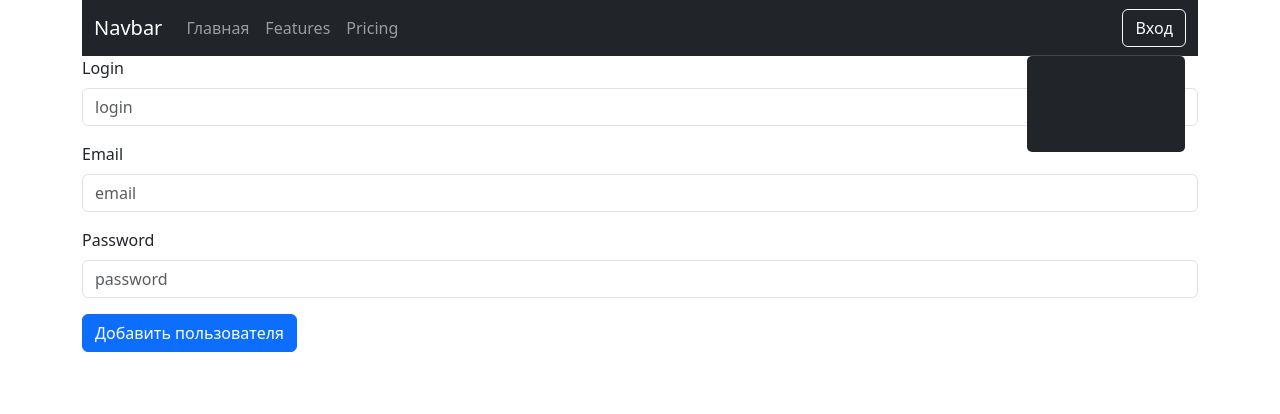
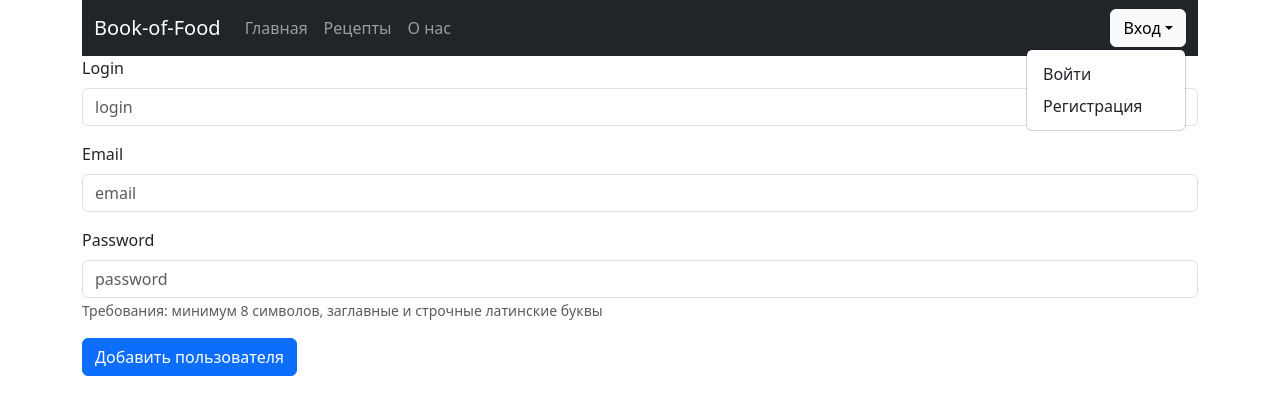
Before and after one commit to radicalHighway/Book-of-food, a React (Vite) app in the folder CLIENT/: page /signup in a window 1280 px wide. Both pictures are taken after a click on the button "Вход". Shown: the top 414 px of the page. Built offline with nearby package versions, Linux system fonts and the light colour scheme; no server answers.

Commit message:
Registervalid

```diff
--- a/CLIENT/src/components/widgets/NavigationPanel.jsx
+++ b/CLIENT/src/components/widgets/NavigationPanel.jsx
@@ -1,76 +1,139 @@
-import React, { useEffect, useRef, useState } from 'react'
-import Container from 'react-bootstrap/Container';
-import Button from 'react-bootstrap/esm/Button';
-import Nav from 'react-bootstrap/Nav';
-import Navbar from 'react-bootstrap/Navbar';
+
+import React from 'react';
+import { Navbar, Container, Nav, Button, Dropdown } from 'react-bootstrap';
 import { Link } from 'react-router-dom';
 
 export default function NavigationPanel({ handleLogout, user }) {
-  const [showDropdown, setShowDropdown] = useState(false); // состояние для  управления видимостью выпадающего меню
-// Ссылка на DOM-элемент для обработки кликов вне меню
-const dropdownRef = useRef(null);
-
-// Эффект для обработки кликов вне области меню
-useEffect(() => {
-  const handleClickOutside = (event) => {
-    // Если клик был вне элемента dropdownRef, закрываем меню
-    if (dropdownRef.current && !dropdownRef.current.contains(event.target)) {
-      setShowDropdown(false);
-    }
-  };
-// Добавляем обработчик при монтировании компонента
-document.addEventListener('mousedown', handleClickOutside);
- // Удаляем обработчик при размонтировании (очистка эффекта)
- return () => document.removeEventListener('mousedown', handleClickOutside);
-}, []); // Пустой массив зависимостей - эффект выполняется только при монтировании
-
-
-
   return (
-  <Navbar bg="dark" data-bs-theme="dark">
+    <Navbar bg="dark" variant="dark" expand="lg">
       <Container>
-      <Navbar.Brand as={Link} to="/">Navbar</Navbar.Brand>
+        <Navbar.Brand as={Link} to="/">Book-of-Food</Navbar.Brand>
+        <Navbar.Toggle aria-controls="basic-navbar-nav" />
+        <Navbar.Collapse id="basic-navbar-nav">
           <Nav className="me-auto">
             <Nav.Link as={Link} to="/">Главная</Nav.Link>
-        <Nav.Link href="#features">Features</Nav.Link>
-        <Nav.Link href="#pricing">Pricing</Nav.Link>
+            <Nav.Link as={Link} to="/recipes">Рецепты</Nav.Link>
+            <Nav.Link as={Link} to="/about">О нас</Nav.Link>
           </Nav>
+
           <Nav>
             {user.status !== "logged" ? (
-          <div ref={dropdownRef} className="position-relative">
-            <Button
-              variant="outline-light"
-              onClick={() => setShowDropdown(!showDropdown)}
-            >
+              <Dropdown align="end">
+                <Dropdown.Toggle variant="outline-light" id="dropdown-auth">
                   Вход
+                </Dropdown.Toggle>
+
+                <Dropdown.Menu>
+                  <Dropdown.Item as={Link} to="/signin">
+                    Войти
+                  </Dropdown.Item>
+                  <Dropdown.Item as={Link} to="/signup">
+                    Регистрация
+                  </Dropdown.Item>
+                </Dropdown.Menu>
+              </Dropdown>
+            ) : (
+              <Button variant="outline-danger" onClick={handleLogout}>
+                Выход
               </Button>
-            {showDropdown && (
-              <div className="dropdown-menu show position-absolute end-0 mt-2">
-                <Link
-                  to="/signin"
-                  className="dropdown-item d-block px-3 py-2 text-decoration-none text-dark"
-                  onClick={() => setShowDropdown(false)}
-                >
-                  Войти
-                </Link>
-                <Link
-                  to="/signup"
-                  className="dropdown-item d-block px-3 py-2 text-decoration-none text-dark"
-                  onClick={() => setShowDropdown(false)}
-                >
-                  Регистрация
-                </Link>
-              </div>
-            )}
-          </div>
-        ) : (
-          <Button onClick={handleLogout}>Выход</Button>
             )}
           </Nav>
+        </Navbar.Collapse>
       </Container>
     </Navbar>
   );
 }
+
+
+
+
+
+
+
+
+
+
+
+
+
+
+
+// import React, { useEffect, useRef, useState } from 'react'
+// import Container from 'react-bootstrap/Container';
+// import Button from 'react-bootstrap/esm/Button';
+// import Nav from 'react-bootstrap/Nav';
+// import Navbar from 'react-bootstrap/Navbar';
+// import { Link } from 'react-router-dom';
+
+
+
+
+// export default function NavigationPanel({ handleLogout, user }) {
+//   const [showDropdown, setShowDropdown] = useState(false); // состояние для  управления видимостью выпадающего меню
+// // Ссылка на DOM-элемент для обработки кликов вне меню
+// const dropdownRef = useRef(null);
+
+// // Эффект для обработки кликов вне области меню
+// useEffect(() => {
+//   const handleClickOutside = (event) => {
+//     // Если клик был вне элемента dropdownRef, закрываем меню
+//     if (dropdownRef.current && !dropdownRef.current.contains(event.target)) {
+//       setShowDropdown(false);
+//     }
+//   };
+// // Добавляем обработчик при монтировании компонента
+// document.addEventListener('mousedown', handleClickOutside);
+//  // Удаляем обработчик при размонтировании (очистка эффекта)
+//  return () => document.removeEventListener('mousedown', handleClickOutside);
+// }, []); // Пустой массив зависимостей - эффект выполняется только при монтировании
+
+
+
+// return (
+//   <Navbar bg="dark" data-bs-theme="dark">
+//     <Container>
+//       <Navbar.Brand as={Link} to="/">Navbar</Navbar.Brand>
+//       <Nav className="me-auto">
+//         <Nav.Link as={Link} to="/">Главная</Nav.Link>
+//         <Nav.Link href="#features">Features</Nav.Link>
+//         <Nav.Link href="#pricing">Pricing</Nav.Link>
+//       </Nav>
+//       <Nav>
+//         {user.status !== "logged" ? (
+//           <div ref={dropdownRef} className="position-relative">
+//             <Button
+//               variant="outline-light"
+//               onClick={() => setShowDropdown(!showDropdown)}
+//             >
+//               Вход
+//             </Button>
+//             {showDropdown && (
+//               <div className="dropdown-menu show position-absolute end-0 mt-2">
+//                 <Link
+//                   to="/signin"
+//                   className="dropdown-item d-block px-3 py-2 text-decoration-none text-dark"
+//                   onClick={() => setShowDropdown(false)}
+//                 >
+//                   Войти
+//                 </Link>
+//                 <Link
+//                   to="/signup"
+//                   className="dropdown-item d-block px-3 py-2 text-decoration-none text-dark"
+//                   onClick={() => setShowDropdown(false)}
+//                 >
+//                   Регистрация
+//                 </Link>
+//               </div>
+//             )}
+//           </div>
+//         ) : (
+//           <Button onClick={handleLogout}>Выход</Button>
+//         )}
+//       </Nav>
+//     </Container>
+//   </Navbar>
+// );
+// }
 
 
 
--- a/CLIENT/src/components/widgets/SignUpForm.jsx
+++ b/CLIENT/src/components/widgets/SignUpForm.jsx
@@ -4,28 +4,66 @@ import Button from 'react-bootstrap/Button';
 import Form from 'react-bootstrap/Form';
 import { useNavigate } from 'react-router';
 
+
 export default function SignUpForm({setUser}) {
     const navigate = useNavigate();
+    // проверка пароля
+    const validatePassword = (password) => {
+      if (password.length < 8) {
+        return 'Пароль должен содержать минимум 8 символов'
+      }
+      if (!/[A-Z]/.test(password)) {
+        return 'Пароль должен содержать хотя бы одну заглавную букву';
+      }
+      if (!/[a-z]/.test(password)) {
+        return 'Пароль должен содержать хотя бы одну строчную букву';
+      }
+      if (!/^[A-Za-z0-9]+$/.test(password)) {
+        return 'Пароль должен содержать только латинские буквы и цифры';
+      }
+      return null;
+    }
 
     const signUpHandler = (e) => {
       e.preventDefault();
       const formData = Object.fromEntries(new FormData(e.target));
+      const {password} = formData
       if (!formData.email || !formData.password || !formData.name) {
-        return alert("Missing required fields");
+        return alert("Missing required fields"); // проверка пустых полей
       }
+      // валидация пароля
+      const passwordError = validatePassword(password);
+    if (passwordError) {
+      alert(passwordError); // Показываем ошибку пароля
+      return;
+    }
+      // отправка данных на сервер
       axiosInstance
         .post("auth/signup", formData)
-        .then((res) => {
+        .then((res) => {  // Успешный ответ
           setUser({ status: "logged", data: res.data.user });
           navigate("/");
         })
         .catch((error) => {
-          error.status === 400
-            ? alert("Такой пользователь уже существует")
-            : true;
-          error.status === 500 ? alert("Ошибка сервера") : true;
-        });
-      }
+          if (error.response) {
+            // Если есть ответ от сервера
+            if (error.response.status === 400 || error.response.status === 409) {
+              // Проверяем текст ошибки от сервера
+              if (error.response.data.error === 'User already exists' ||
+                  error.response.data.message === 'User already exists') {
+                alert('Пользователь с таким email уже зарегистрирован');
+              } else {
+                alert(error.response.data.error || 'Ошибка при регистрации');
+              }
+            } else if (error.response.status === 500) {
+              alert('Ошибка сервера. Попробуйте позже');
+            }
+          } else {
+            // Если нет ответа от сервера (проблемы с сетью)
+            alert('Произошла ошибка. Проверьте подключение к интернету');
+          }
+        })
+  };
     return (
       <Form onSubmit={signUpHandler}>
         <Form.Group className="mb-3" controlId="formBasicLogin">
@@ -60,6 +98,9 @@ export default function SignUpForm({setUser}) {
              required
              autoComplete="on"
           />
+           <Form.Text >
+          Требования: минимум 8 символов, заглавные и строчные латинские буквы
+        </Form.Text>
         </Form.Group>
         <Button variant="primary" type="submit">
           Добавить пользователя
```
Also changed, not shown: 2 other files (tests, documents, lock files or other folders). Lines whose indentation alone changed are shown as unchanged.
